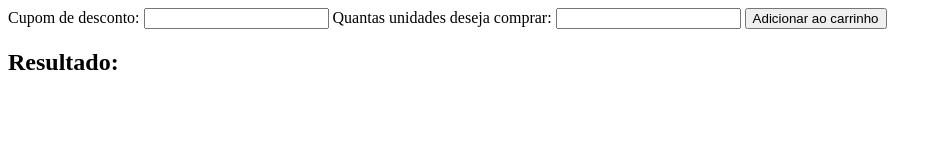
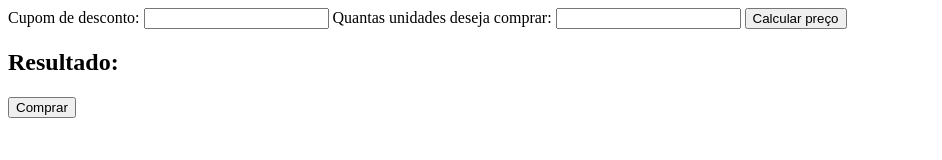
Before and after one commit to Jython-FIAP/CP2-WebDev, a plain HTML site: page product_page.html in a window 1280 px wide. Shown: the whole page, without its empty margins (0-942 px from the left). Drawn offline with Linux system fonts and the light colour scheme.

Commit message:
botão de compra feito

```diff
--- a/js/script.js
+++ b/js/script.js
@@ -111,3 +111,7 @@ function calcular() {
     resultado.innerText = `O preço é ${preco_total}`;
 
 }
+
+function comprar(){
+    alert("Adicionado ao carrinho com sucesso")
+}
--- a/product_page.html
+++ b/product_page.html
@@ -18,10 +18,12 @@
 
 
 
-                <button id="btncalculator" onclick="calcular()">Adicionar ao carrinho</button>
+                <button id="btncalculator" onclick="calcular()">Calcular preço</button>
 
                 <h2><strong>Resultado:</strong></h2>
                 <h1 id="resultado"></h1>
+
+                <button onClick="comprar()">Comprar</button>
         </div>
     </div>
     <script src="./js/script.js"></script>
```
